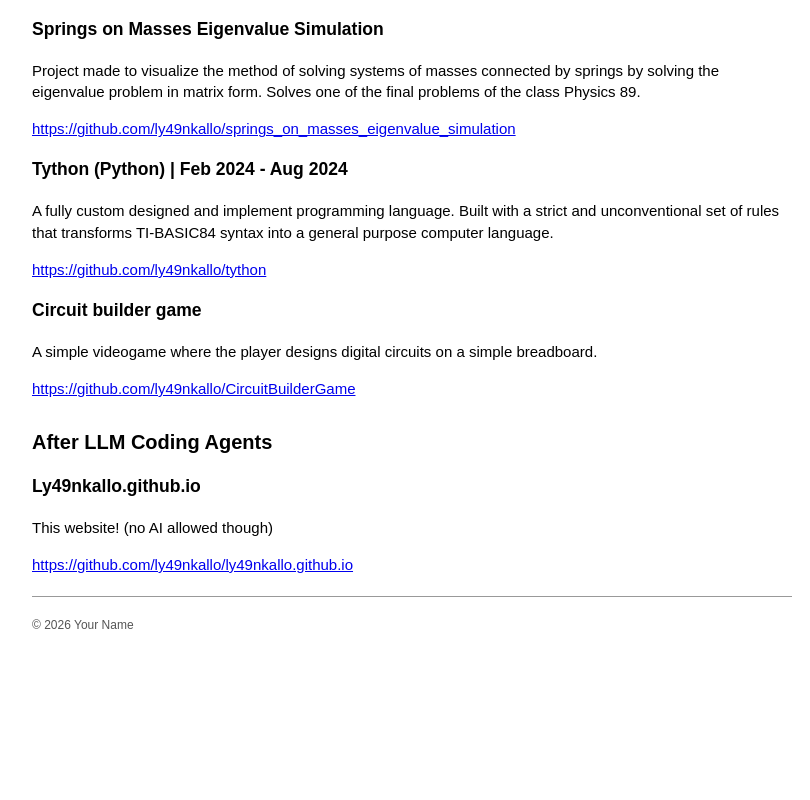
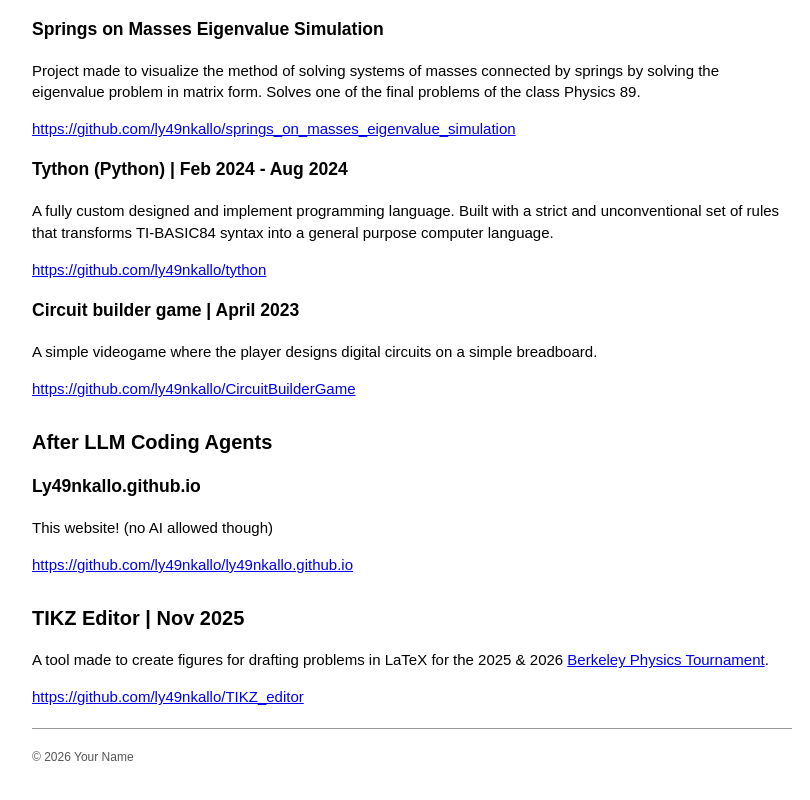
Before and after one commit to ly49nkallo/ly49nkallo.github.io, a plain HTML site: page github-repos.html in a window 1280 px wide. Shown: the part 1105-1905 px from the top of the page, without its empty margins (228-1038 px from the left). Before the commit the page ends 1779 px from the top, so only its background shows below. Drawn offline with Linux system fonts and the light colour scheme.

Commit message:
add tikz editor to GH page

```diff
--- a/github-repos.html
+++ b/github-repos.html
@@ -53,7 +53,7 @@
         <h3>Tython (Python) | Feb 2024 - Aug 2024</h3>
         <p>A fully custom designed and implement programming language. Built with a strict and unconventional set of rules that transforms TI-BASIC84 syntax into a general purpose computer language.</p>
         <a href="https://github.com/ly49nkallo/tython">https://github.com/ly49nkallo/tython</a>
-        <h3>Circuit builder game</h3>
+        <h3>Circuit builder game | April 2023</h3>
         <p>A simple videogame where the player designs digital circuits on a simple breadboard.</p>
         <a href="https://github.com/ly49nkallo/CircuitBuilderGame">https://github.com/ly49nkallo/CircuitBuilderGame</a>
 
@@ -63,8 +63,10 @@
       <h3>Ly49nkallo.github.io</h3>
       <p>This website! (no AI allowed though)</p>
       <a href="https://github.com/ly49nkallo/ly49nkallo.github.io">https://github.com/ly49nkallo/ly49nkallo.github.io</a>
+      <h2>TIKZ Editor | Nov 2025 </h2>
+      <p>A tool made to create figures for drafting problems in LaTeX for the 2025 & 2026 <a href="https://berkeley-pt.org">Berkeley Physics Tournament</a>.</p>
 
-
+      <a href="https://github.com/ly49nkallo/TIKZ_editor">https://github.com/ly49nkallo/TIKZ_editor</a>
     </section>
   </main>
 
```
